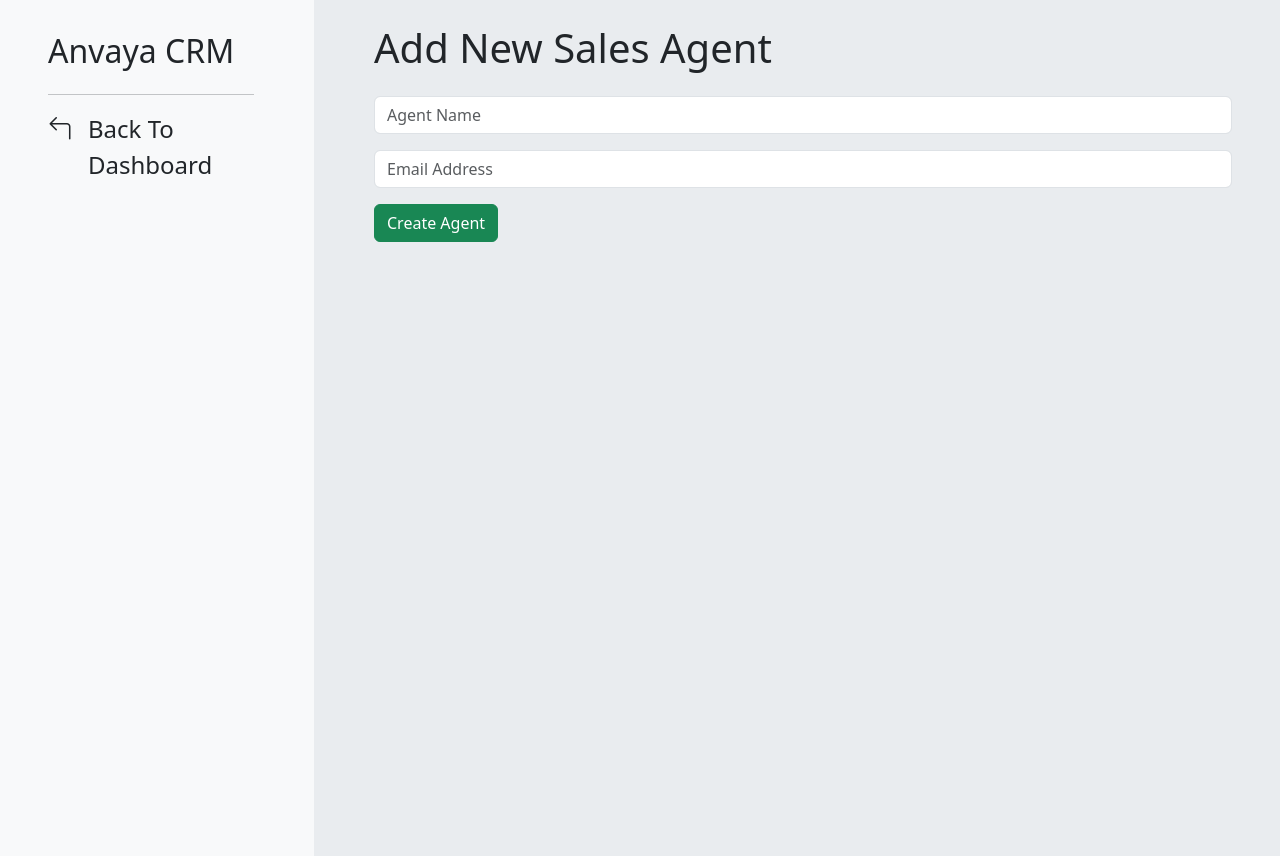
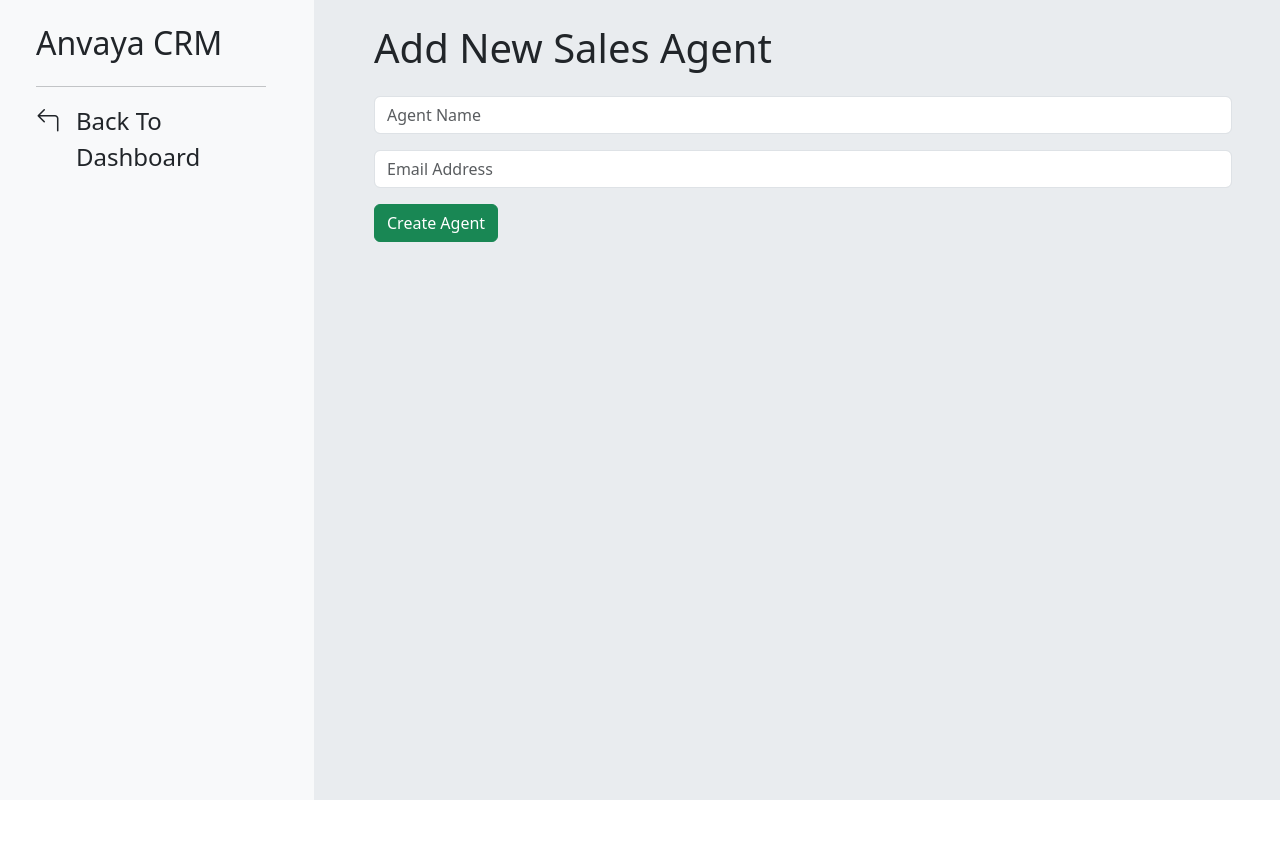
Before and after one commit to prateek1361/Lead-Management-App, a React (Create React App) app: page /agentForm in a window 1280 px wide. After the commit the page ends 800 px from the top, so only its background shows below. Built offline with nearby package versions, Linux system fonts and the light colour scheme.

Commit message:
Update AgentForm.js

```diff
--- a/src/pages/AgentForm.js
+++ b/src/pages/AgentForm.js
@@ -30,16 +30,14 @@ export default function AgentForm() {
 
   return (
     <div className="bg-body-secondary">
-      <div className="row">
+      <div className="row flex-column flex-md-row min-vh-100">
         <div className="col-md-3 bg-light px-5 p-4">
-          <div className="container mt-2 vh-100">
           <h2 className=" mb-4">Anvaya CRM</h2>
           <hr />
           <Link className="nav-link fs-4 d-flex gap-3 " to="/">
             <i className="bi bi-arrow-90deg-left"></i>
             Back To Dashboard
           </Link>
-          </div>
         </div>
 
         <div className="col-md-9 p-4 px-5">
```
Lines whose indentation alone changed are shown as unchanged.
